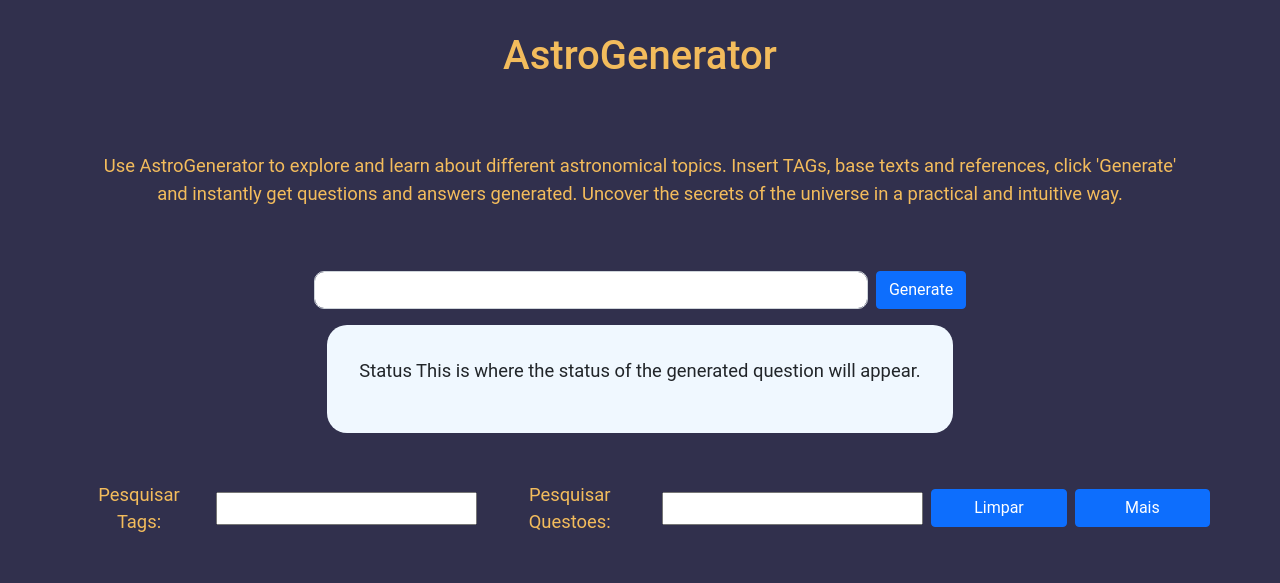
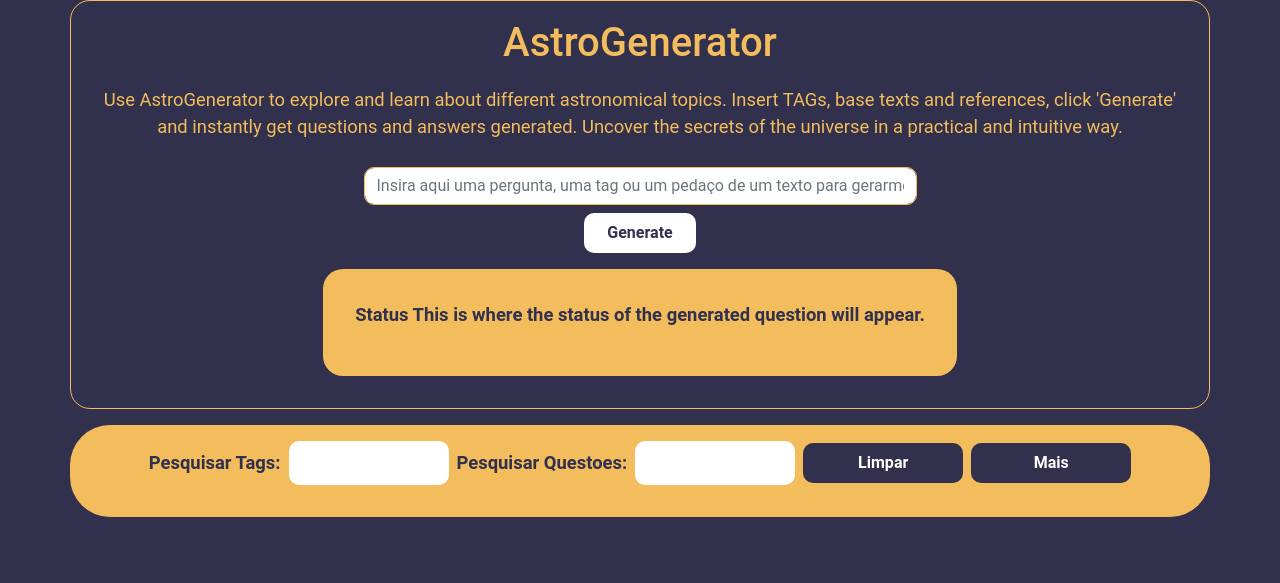
Before and after one commit to Victor-Lima-dev/Astro-Front, an ASP.NET Core app: page / in a window 1280 px wide. Shown: the top 583 px of the page. Run offline with ASP.NET Core 8, Linux system fonts and the light colour scheme; style sheets or scripts are compiled from the project's sources.

Commit message:
alteraçoes na home

```diff
--- a/Views/Home/Index.cshtml
+++ b/Views/Home/Index.cshtml
@@ -16,7 +16,7 @@
             Uncover the secrets of the universe in a practical and intuitive way.</p>
 
         <div class="home-inputBox perguntasElemento" id="inputElemento">
-            <input class="home-input input form-control" type="text" id="textoEntrada">
+            <input class="home-input input form-control" type="text" id="textoEntrada" placeholder="Insira aqui uma pergunta, uma tag ou um pedaço de um texto para gerarmos a questao">
             <button type="button" class="home-botao botao btn btn-primary"
                 onclick="enviarFormulario()">Generate</button>
 
@@ -54,17 +54,17 @@
 
 
 
-<div class="perguntas perguntasElemento animate__animated animate__fadeIn">
+<div class="perguntas perguntasElemento animate__animated animate__fadeIn container-filtros">
 
 
     <div id="pesquisa" class="animate__animated animate__fadeIn tagsBox">
 
 
 
-        <label class="tituloPrincipal" for="pesquisaTags">Pesquisar Tags:</label>
+        <label class="labelFiltro" for="pesquisaTags">Pesquisar Tags:</label>
         <input type="text" id="pesquisaTags" oninput="pesquisarTags()">
 
-        <label class="tituloPrincipal" for="pesquisaQuestoes">Pesquisar Questoes:</label>
+        <label class="labelFiltro" for="pesquisaQuestoes">Pesquisar Questoes:</label>
 
         <input type="text" id="pesquisaQuestoes" oninput="pesquisarComDebounce()">
 
--- a/wwwroot/css/site.css
+++ b/wwwroot/css/site.css
@@ -69,6 +69,11 @@ main {
 
     width: 100%;
 
+    border: 1px solid #F3BC5C;
+    border-radius: 20px;
+
+    margin-bottom: 1rem;
+
 }
 
 /* criar variaveis de cor */
@@ -81,7 +86,7 @@ main {
 
   display: flex;
   flex-direction: column;
-  gap: 2rem;
+  gap: .5rem;
 
 
   padding: .5rem;
@@ -99,7 +104,11 @@ main {
 
   border-radius: 20px;
 
-    background-color: aliceblue;
+    background-color: #F3BC5C;
+
+    color: #31304D;
+
+    font-weight: 600;
 
 
 }
@@ -136,9 +145,15 @@ main {
 #listaDeTags
 {
   display: flex;
-  flex-direction: row;
+
   flex-wrap: wrap;
   gap: .5rem;
+
+
+  align-items: center;
+  justify-content: center;
+
+
 }
 
 li
@@ -156,6 +171,7 @@ li
   gap: 1rem;
   width: 100%;
   align-items: center;
+  justify-content: center;
 
 
 
@@ -265,14 +281,39 @@ li
 .home-inputBox
 {
   display: flex;
+  flex-direction: column;
+  justify-content: center;
+  align-items: center;
   gap: .5rem;
-  justify-content: center;
+}
+
+.home-inputBox > button
+{
+    width: 7rem;
+    border-radius: 10px;
+    padding: .5rem;
+    font-weight: 600;
+    border: none;
+    transition: .3s;
+
+    color: #31304D;
+    background-color: white;
+}
+
+.home-inputBox > button:hover
+{
+    background: #F3BC5C;
+
+    cursor: pointer;
+    color: #31304D;
+
 }
 
 .input
 {
   border-radius: 10px;
   width: 50%;
+  border: 1px solid #F3BC5C;
 }
 
 .home-botoes
@@ -735,6 +776,7 @@ img
     align-items: center;
 
     justify-content: center;
+
 }
 
 .titulo-p3 > h5
@@ -759,7 +801,7 @@ img
 {
     color: #F3BC5C;
     text-align: center;
-    padding: 1rem;
+    padding: .1rem;
 }
 
 .motivo, .explicacao
@@ -801,3 +843,58 @@ img
     border: none;
     width: 10rem;
 }
+
+.container-filtros
+{
+
+  background-color: #F3BC5C;
+  border-radius: 40px;
+  margin-bottom: 1rem;
+  padding-top: 1rem;
+}
+
+.labelFiltro
+{
+  color: #31304D;
+  font-weight: 600;
+
+}
+
+#pesquisaTags, #pesquisaQuestoes
+{
+  padding: .5rem;
+  border-radius: 10px;
+  border: none;
+  width: 10rem;
+
+}
+
+.container-filtros > div > button
+{
+  padding: .5rem;
+  border-radius: 10px;
+  border: none;
+  width: 10rem;
+  background-color: #31304D;
+  color: white;
+  transition: .3s;
+
+  font-weight: 600;
+}
+
+.container-filtros > div > button:hover
+{
+  background-color: #31304D;
+  letter-spacing: 1px;
+
+  cursor: pointer;
+}
+
+#listaDeTags > li
+{
+
+  background-color: #31304D;
+  border-radius: 10px;
+  border: none ;
+  font-weight: 600;
+}
```
Also changed, not shown: 6 other files.
